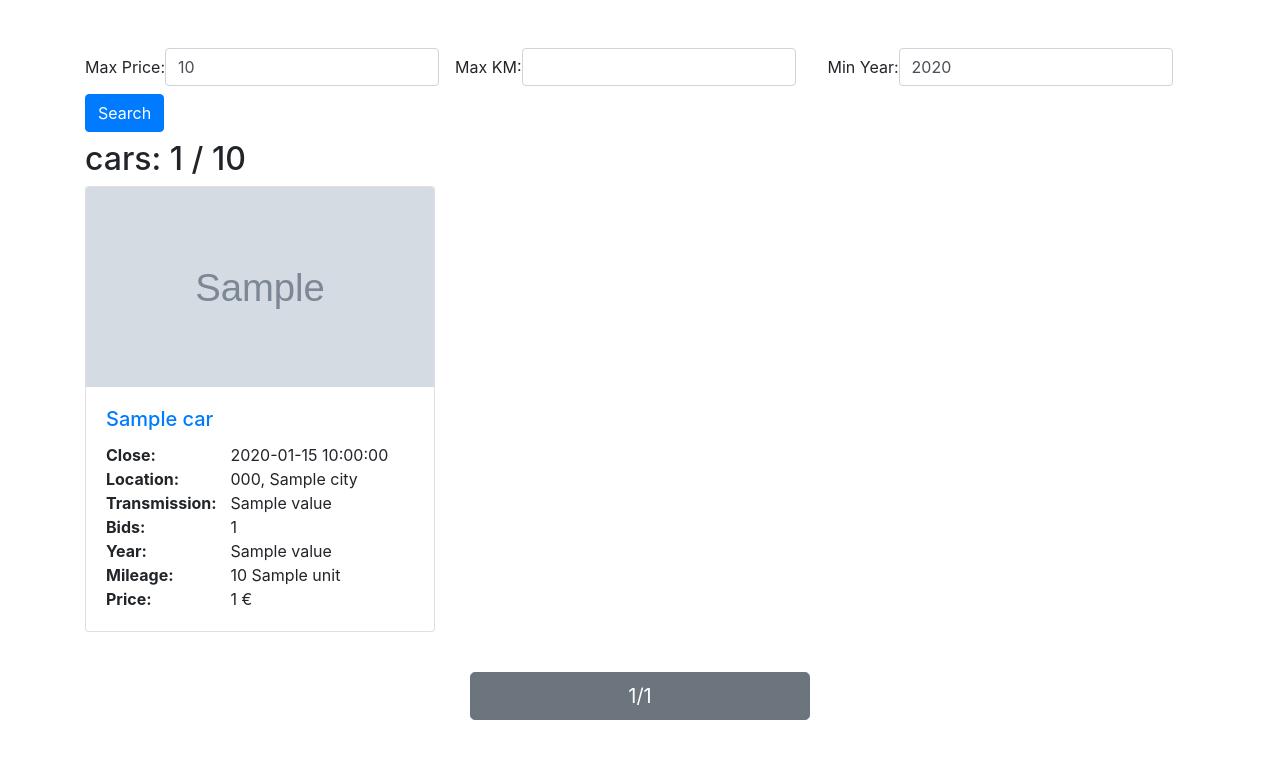
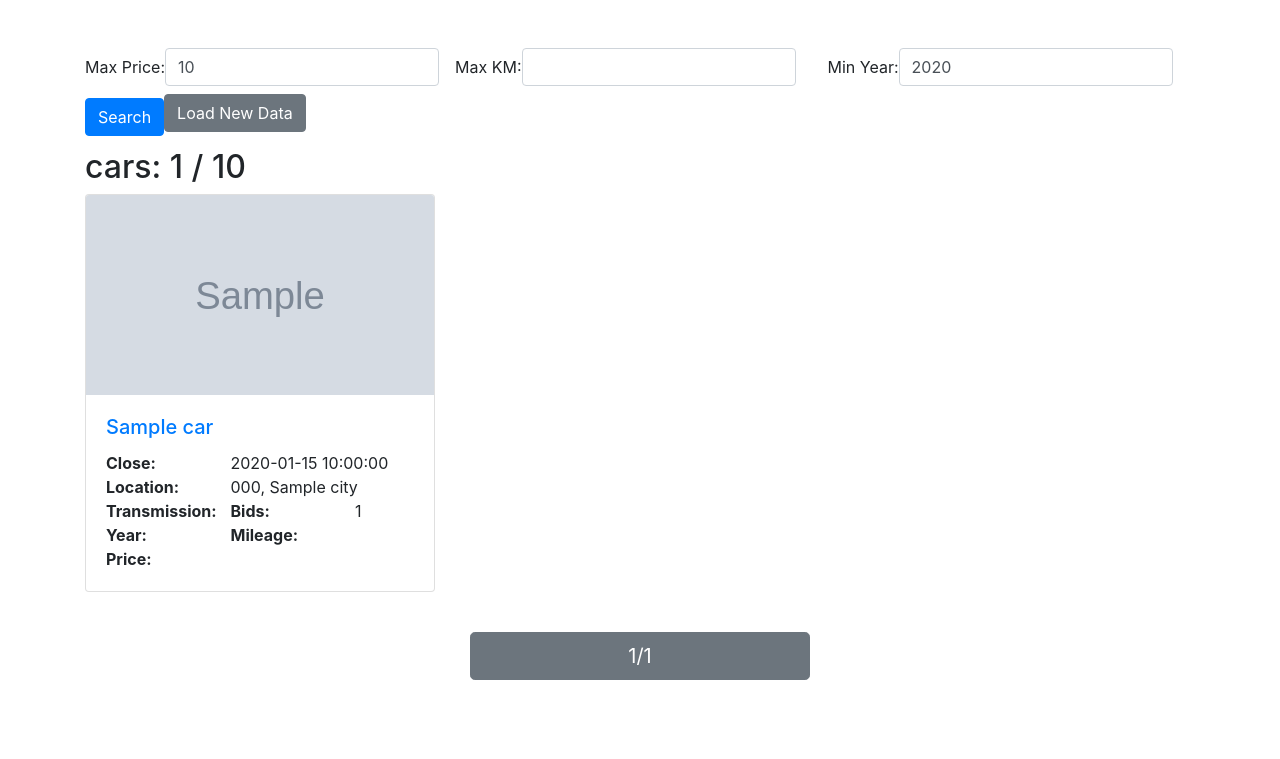
Before and after one commit to gllsrssx/auctionCarsScraper, a Flask app: template templates/index.html in a window 1280 px wide. Shown: the top 759 px of the page. Run offline with Flask 3, Linux system fonts and the light colour scheme; the template is opened without the code that fills it: most values are stand-ins (such as "Sample title", 1, 10 or a date in 2020); grey boxes marked "Sample" are stand-in pictures; parts of the project's set-up code (start-up, migrations or seed data) failed here and were passed over; some libraries are stand-ins or nearby versions.

Commit message:
chore: Refactor car attribute handling, set default mileage value, and update car filter criteria, form submission handling, and max year filter option

```diff
--- a/app.py
+++ b/app.py
@@ -2,13 +2,16 @@
 from jinja2 import Environment, select_autoescape
 
 import json
-import multiprocessing
+from multiprocessing import Process
 import scraper
 import update
 from datetime import datetime
+import os
+import logging
+
+logging.basicConfig(level=logging.ERROR)
 
 app = Flask(__name__)
-data_results = update.main()
 cars_per_page = 24
 
 def currency_format(value):
@@ -25,13 +28,31 @@
 app.jinja_env.tests['list'] = is_list
 app.jinja_env.tests['dict'] = is_dict
 
+scraper_process = None
+
 @app.route('/', methods=['GET','POST'])
 def index():
+    logging.info("Scraper started")
+    global scraper_process
+    if scraper_process is None or not scraper_process.is_alive():
+        logging.info("Starting scraper process")
+        scraper_process = Process(target=run_scraper)
+        scraper_process.start()
+
     page = int(request.args.get('page', 1))
     INP_MAX_PRICE = int(request.args.get('INP_MAX_PRICE', request.form.get('INP_MAX_PRICE', 10000)))
     INP_MAX_KM = int(request.args.get('INP_MAX_KM', request.form.get('INP_MAX_KM', 100000)))
     INP_MAX_YEAR = int(request.args.get('INP_MAX_YEAR', request.form.get('INP_MAX_YEAR', 2014)))
-    data_results = update.main(INP_MAX_PRICE, INP_MAX_KM, INP_MAX_YEAR)
+
+    # Get the data source from the request
+    data_source = request.args.get('data_source', 'new')
+    # Load the data from the appropriate source
+    if data_source == 'old':
+        with open('old_data_results.json') as f:
+            data_results = json.load(f)
+        data_results = update.main('old_data_results.json',INP_MAX_PRICE, INP_MAX_KM, INP_MAX_YEAR)
+    else:
+        data_results = update.main('data_results.json',INP_MAX_PRICE, INP_MAX_KM, INP_MAX_YEAR)
 
     start_idx = (page - 1) * cars_per_page
     end_idx = start_idx + cars_per_page
@@ -49,9 +70,18 @@
         'INP_MAX_PRICE' : INP_MAX_PRICE,
         'INP_MAX_KM' : INP_MAX_KM,
         'INP_MAX_YEAR' : INP_MAX_YEAR,
+        'data_source': data_source
     }
 
     return render_template('index.html', data=data_to_send)
 
+def run_scraper():
+    while True:
+        logging.info("Running scraper")
+        scraper.main()
+
 if __name__ == '__main__':
+    p = Process(target=run_scraper)
+    p.start()
     app.run(debug=False)
+    p.join()
--- a/templates/index.html
+++ b/templates/index.html
@@ -46,7 +46,30 @@
           />
         </div>
         <button type="submit" class="btn btn-primary mb-2">Search</button>
+        <input
+          type="hidden"
+          id="data_source"
+          name="data_source"
+          value="{{ data.data_source }}"
+        />
+        <div class="form-group mb-2 float-right">
+          <button
+            type="button"
+            class="btn btn-secondary mb-2"
+            onclick="toggleDataLoad()"
+          >
+            Load {{ 'Old' if data.data_source == 'new' else 'New' }} Data
+          </button>
+        </div>
+        <script>
+          function toggleDataLoad() {
+            var data_source = document.getElementById("data_source");
+            data_source.value = data_source.value == "old" ? "new" : "old";
+            document.querySelector(".form-inline").submit();
+          }
+        </script>
       </form>
+
       <h2>cars: {{ data.cars_per_page }} / {{data.amount_of_cars}}</h2>
       <div class="row" id="cars-container">
         {% for car in data.cars %}
@@ -75,17 +98,24 @@
                 car.formatted_endDate }}<br />
                 <strong class="strong-label">Location:</strong> {{
                 car.location.countryCode.upper() }}, {{ car.location.city }}<br />
-                <strong class="strong-label">Transmission:</strong> {{
-                car.Transmission.value }}<br />
+                <strong class="strong-label">Transmission:</strong> {% if
+                'Transmission' in car %} {{ car.Transmission.value }}<br />
+                {% endif %}
                 <strong class="strong-label">Bids:</strong> {{ car.bidsCount }}
                 <br />
-                <strong class="strong-label">Year:</strong> {{
+                <strong class="strong-label">Year:</strong> {% if
+                'firstRegistrationYear' in car %} {{
                 car.firstRegistrationYear.value }} <br />
-                <strong class="strong-label">Mileage:</strong> {{
-                "{:,}".format(car.mileage.value).replace(',', ' ') }} {{
-                car.mileage.unit }}<br />
-                <strong class="strong-label">Price:</strong> {{
-                "{:,}".format(car.total_price).replace(',', ' ') }} €
+                {% endif %}
+                <strong class="strong-label">Mileage:</strong> {% if 'mileage'
+                in car %} {{ "{:,}".format(car.mileage.value).replace(',', ' ')
+                }} {{ car.mileage.unit }}<br />
+                {% endif %}
+
+                <strong class="strong-label">Price:</strong> {% if 'total_price'
+                in car and car.total_price is not none %} {{
+                "{:,}".format(car.total_price).replace(',', ' ') }} € {% endif
+                %}
               </p>
             </div>
           </div>
@@ -100,7 +130,7 @@
           <div class="col">
             {% if data.page > 1 %}
             <a
-              href="?page={{ data.page - 1 }}&INP_MAX_PRICE={{ data.INP_MAX_PRICE }}&INP_MAX_KM={{ data.INP_MAX_KM }}&INP_MIN_YEAR={{ data.INP_MIN_YEAR }}"
+              href="?page={{ data.page - 1 }}&INP_MAX_PRICE={{ data.INP_MAX_PRICE }}&INP_MAX_KM={{ data.INP_MAX_KM }}&INP_MAX_YEAR={{ data.INP_MAX_YEAR }}&data_source={{ data.data_source }}"
               class="btn btn-primary btn-lg btn-block"
               >Back</a
             >
@@ -114,7 +144,7 @@
           <div class="col">
             {% if data.has_more_pages %}
             <a
-              href="?page={{ data.page + 1 }}&INP_MAX_PRICE={{ data.INP_MAX_PRICE }}&INP_MAX_KM={{ data.INP_MAX_KM }}&INP_MIN_YEAR={{ data.INP_MIN_YEAR }}"
+              href="?page={{ data.page + 1 }}&INP_MAX_PRICE={{ data.INP_MAX_PRICE }}&INP_MAX_KM={{ data.INP_MAX_KM }}&INP_MAX_YEAR={{ data.INP_MAX_YEAR }}&data_source={{ data.data_source }}"
               class="btn btn-primary btn-lg btn-block"
               >Next</a
             >
```
Also changed, not shown: scraper.py (+69 -21 lines), update.py (+5 -2 lines).
